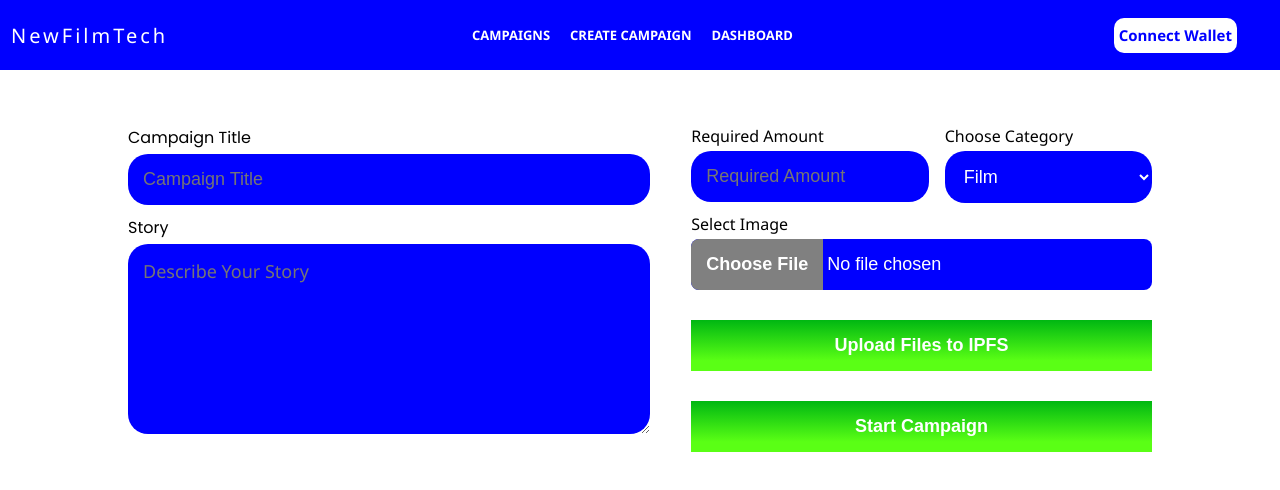
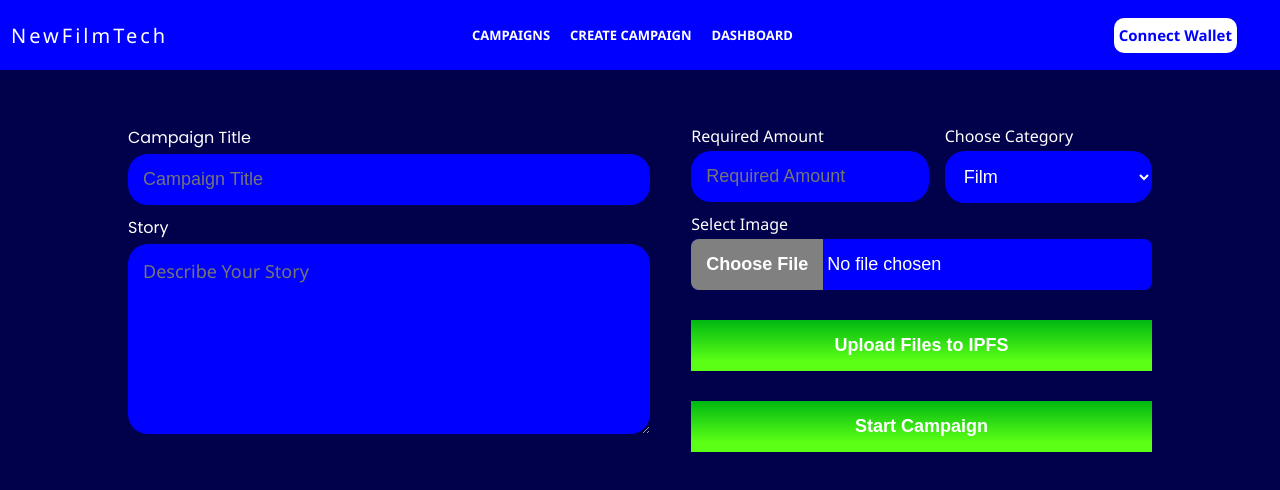
Before and after one commit to DavidCBarbedillo/web3-fundraiser-yt, a Next.js app: page /createcampaign in a window 1280 px wide. Shown: the top 490 px of the page. Built offline with nearby package versions, Linux system fonts and the light colour scheme; a web font is replaced by a local one; what ipfs-http-client would draw is missing.

Commit message:
theme layout commit

```diff
--- a/components/Form/Components/FormLeftWrapper.js
+++ b/components/Form/Components/FormLeftWrapper.js
@@ -30,7 +30,7 @@ const FormInput = styled.div`
   flex-direction:column;
   font-family:'poppins';
   margin-top:10px ;
-  color: black;
+  color: white;
 `
 const Input = styled.input`
   padding:15px;
--- a/components/Form/Components/FormRightWrapper.js
+++ b/components/Form/Components/FormRightWrapper.js
@@ -100,7 +100,7 @@ const FormInput = styled.div`
   flex-direction:column;
   font-family:'Segoe UI';
   margin-top:10px ;
-  color: black;
+  color: white;
 `
 
 const FormRow = styled.div`
--- a/components/layout/Layout.js
+++ b/components/layout/Layout.js
@@ -40,7 +40,7 @@ const LayoutWrapper = styled.div`
   min-height: 100vh;
   background-color: ${(props) => props.theme.bgColor};
   background-image: ${(props) => props.theme.bgImage};
-  color: ${(props) => props.theme.color};
+  color: white;
 `;
 
 export default Layout;
--- a/components/layout/themes.js
+++ b/components/layout/themes.js
@@ -8,7 +8,7 @@ const light = {
 
 const dark = {
     color: 'white',
-    bgColor: 'white',
+    bgColor: '#00004b',
     bgImage: 'blue',
     bgDiv: 'blue',
     bgSubDiv: 'grey'
--- a/pages/index.js
+++ b/pages/index.js
@@ -19,8 +19,8 @@ export default function Index({AllData, HealthData, EducationData,AnimalData}) {
       <FilterWrapper>
         <FilterAltIcon style={{fontSize:40}} />
         <Category onClick={() => setFilter(AllData)}>All</Category>
+        <Category onClick={() => setFilter(EducationData)}>Film</Category>
         <Category onClick={() => setFilter(HealthData)}>Docs</Category>
-        <Category onClick={() => setFilter(EducationData)}>Film</Category>
         <Category onClick={() => setFilter(AnimalData)}>Series</Category>
       </FilterWrapper>
 
```
